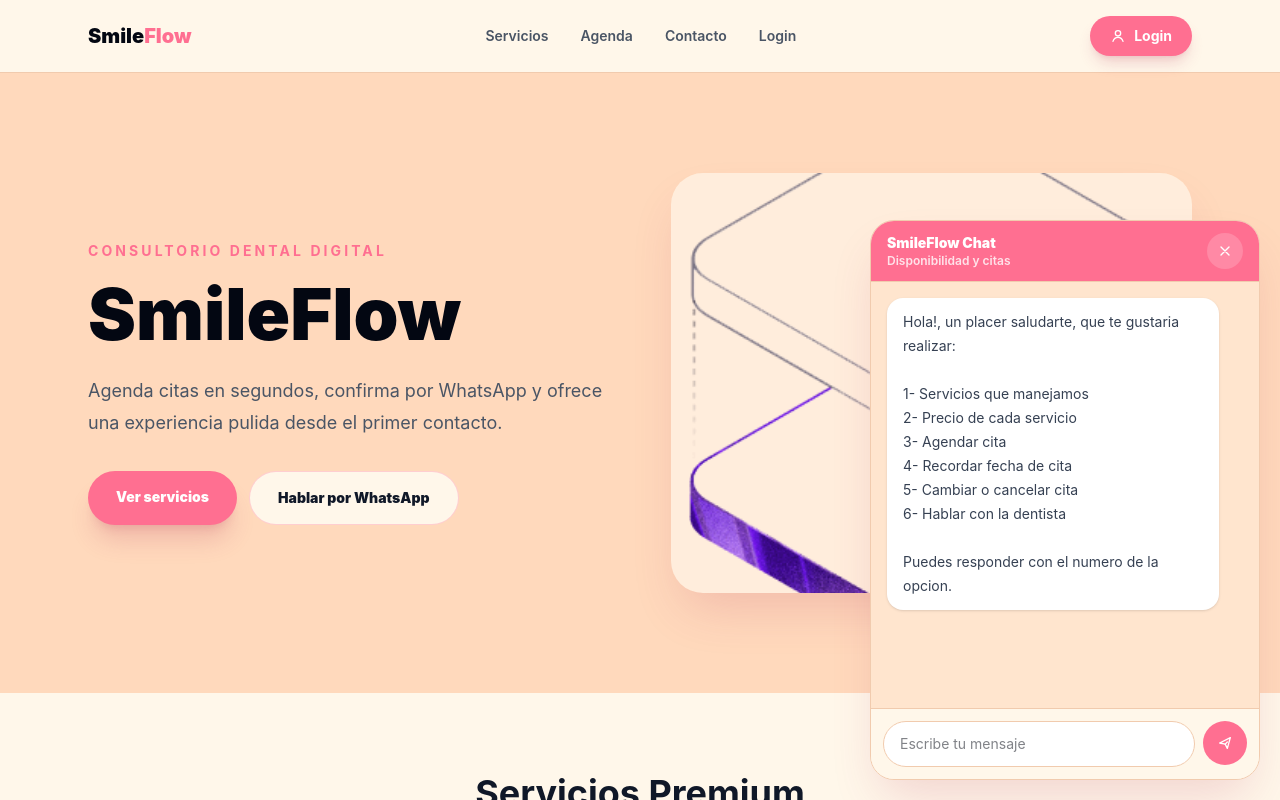
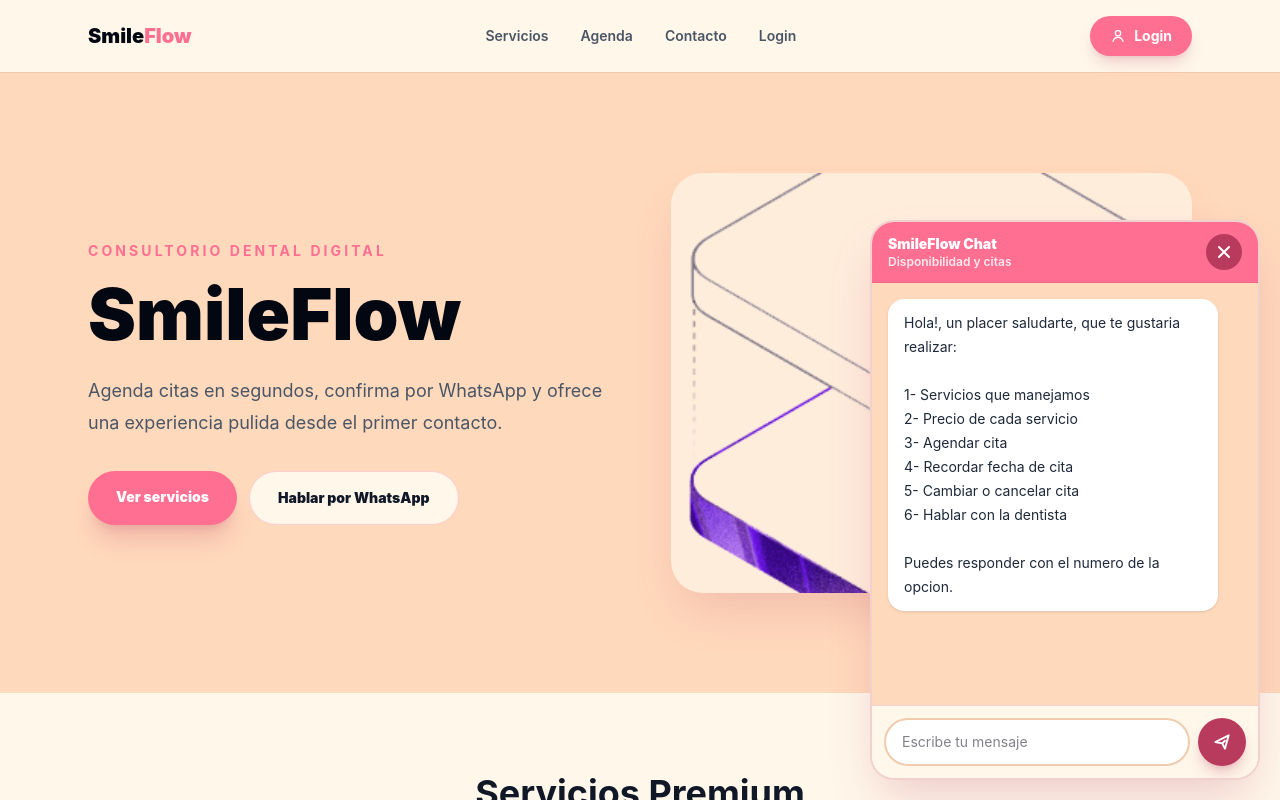
Before and after one commit to GianCAF/SmileFlow, a React (Vite) app in the folder client/: page / in a window 1280 px wide. Both pictures are taken after a click on the button "Chat". Shown: the top 800 px of the page. Built offline with nearby package versions, Linux system fonts and the light colour scheme; no server answers.

Commit message:
Improve web chat visibility and auto scroll

```diff
--- a/client/src/components/WebChatbot.jsx
+++ b/client/src/components/WebChatbot.jsx
@@ -1,4 +1,4 @@
-import { useState } from 'react';
+import { useEffect, useRef, useState } from 'react';
 import { buildAvailabilityReplyForMessage } from '../lib/availability';
 
 const menuMessage = [
@@ -40,15 +40,15 @@ const ChatIcon = () => (
 );
 
 const SendIcon = () => (
-  <svg aria-hidden="true" className="h-4 w-4" fill="none" viewBox="0 0 24 24">
-    <path d="m4 12 16-8-4.5 16-3.2-6.3L4 12Z" stroke="currentColor" strokeWidth="2" strokeLinejoin="round" />
-    <path d="m12.3 13.7 3.2-3.2" stroke="currentColor" strokeWidth="2" strokeLinecap="round" />
+  <svg aria-hidden="true" className="h-5 w-5" fill="none" viewBox="0 0 24 24">
+    <path d="m4 12 16-8-4.5 16-3.2-6.3L4 12Z" stroke="currentColor" strokeWidth="2.3" strokeLinejoin="round" />
+    <path d="m12.3 13.7 3.2-3.2" stroke="currentColor" strokeWidth="2.3" strokeLinecap="round" />
   </svg>
 );
 
 const CloseIcon = () => (
-  <svg aria-hidden="true" className="h-4 w-4" fill="none" viewBox="0 0 24 24">
-    <path d="M6 6l12 12M18 6 6 18" stroke="currentColor" strokeWidth="2" strokeLinecap="round" />
+  <svg aria-hidden="true" className="h-5 w-5" fill="none" viewBox="0 0 24 24">
+    <path d="M6 6l12 12M18 6 6 18" stroke="currentColor" strokeWidth="2.4" strokeLinecap="round" />
   </svg>
 );
 
@@ -95,6 +95,13 @@ const WebChatbot = () => {
     { role: 'bot', text: menuMessage },
   ]);
   const [loading, setLoading] = useState(false);
+  const scrollRef = useRef(null);
+
+  useEffect(() => {
+    if (scrollRef.current) {
+      scrollRef.current.scrollTop = scrollRef.current.scrollHeight;
+    }
+  }, [messages, loading, isOpen]);
 
   const buildReply = async (text) => {
     const normalized = normalizeKeywordText(text);
@@ -177,48 +184,48 @@ const WebChatbot = () => {
   return (
     <div className="fixed bottom-5 right-5 z-50">
       {isOpen ? (
-        <section className="flex h-[560px] w-[min(92vw,390px)] flex-col overflow-hidden rounded-[1.5rem] border border-beige bg-cream shadow-2xl shadow-dark-blush/20">
-          <header className="flex items-center justify-between border-b border-beige bg-blush px-4 py-3 text-white">
+        <section className="flex h-[560px] w-[min(92vw,390px)] flex-col overflow-hidden rounded-[1.5rem] border-2 border-dark-blush/20 bg-cream shadow-2xl shadow-dark-blush/25">
+          <header className="flex items-center justify-between border-b border-dark-blush/20 bg-blush px-4 py-3 text-white">
             <div>
               <p className="text-sm font-black">SmileFlow Chat</p>
-              <p className="text-xs font-semibold text-white/80">Disponibilidad y citas</p>
+              <p className="text-xs font-semibold text-white/85">Disponibilidad y citas</p>
             </div>
             <button
               type="button"
               onClick={() => setIsOpen(false)}
-              className="grid h-9 w-9 place-items-center rounded-full bg-white/18 text-white transition hover:bg-white/28"
+              className="grid h-9 w-9 place-items-center rounded-full bg-dark-blush text-white transition hover:bg-white hover:text-dark-blush"
               aria-label="Cerrar chat"
             >
               <CloseIcon />
             </button>
           </header>
 
-          <div className="flex-1 space-y-3 overflow-y-auto bg-warm/60 px-4 py-4">
+          <div ref={scrollRef} className="flex-1 space-y-3 overflow-y-auto bg-warm px-4 py-4">
             {messages.map((message, index) => (
               <div
                 key={`${message.role}-${index}`}
                 className={`whitespace-pre-line rounded-2xl px-4 py-3 text-sm leading-6 shadow-sm ${
                   message.role === 'bot'
-                    ? 'mr-6 bg-white text-gray-700'
+                    ? 'mr-6 bg-white text-gray-800'
                     : 'ml-6 bg-dark-blush text-white'
                 }`}
               >
                 {message.text}
               </div>
             ))}
-            {loading ? <div className="mr-6 rounded-2xl bg-white px-4 py-3 text-sm text-gray-500">Consultando...</div> : null}
+            {loading ? <div className="mr-6 rounded-2xl bg-white px-4 py-3 text-sm text-gray-600">Consultando...</div> : null}
           </div>
 
-          <form onSubmit={sendMessage} className="flex gap-2 border-t border-beige bg-cream p-3">
+          <form onSubmit={sendMessage} className="flex gap-2 border-t border-dark-blush/20 bg-cream p-3">
             <input
               value={input}
               onChange={(event) => setInput(event.target.value)}
               placeholder="Escribe tu mensaje"
-              className="min-w-0 flex-1 rounded-full border border-beige bg-white px-4 py-3 text-sm outline-none focus:border-blush"
+              className="min-w-0 flex-1 rounded-full border-2 border-beige bg-white px-4 py-3 text-sm outline-none focus:border-blush"
             />
             <button
               type="submit"
-              className="grid h-11 w-11 place-items-center rounded-full bg-blush text-white transition hover:bg-dark-blush"
+              className="grid h-12 w-12 place-items-center rounded-full bg-dark-blush text-white shadow-lg shadow-dark-blush/25 transition hover:bg-blush"
               aria-label="Enviar mensaje"
             >
               <SendIcon />
@@ -229,7 +236,7 @@ const WebChatbot = () => {
         <button
           type="button"
           onClick={() => setIsOpen(true)}
-          className="inline-flex items-center gap-2 rounded-full bg-blush px-5 py-4 text-sm font-black text-white shadow-2xl shadow-dark-blush/30 transition hover:bg-dark-blush"
+          className="inline-flex items-center gap-2 rounded-full bg-dark-blush px-5 py-4 text-sm font-black text-white shadow-2xl shadow-dark-blush/35 transition hover:bg-blush"
         >
           <ChatIcon />
           Chat
```
